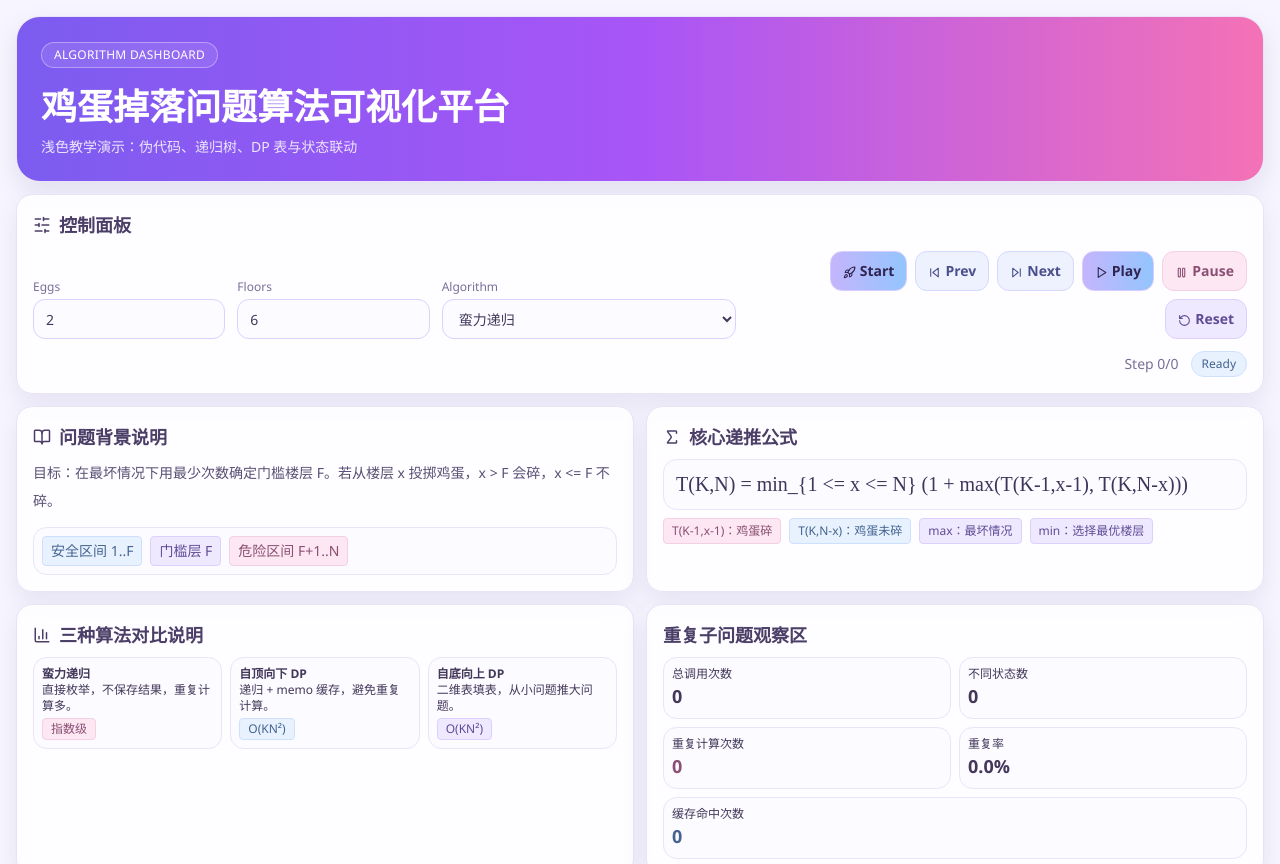
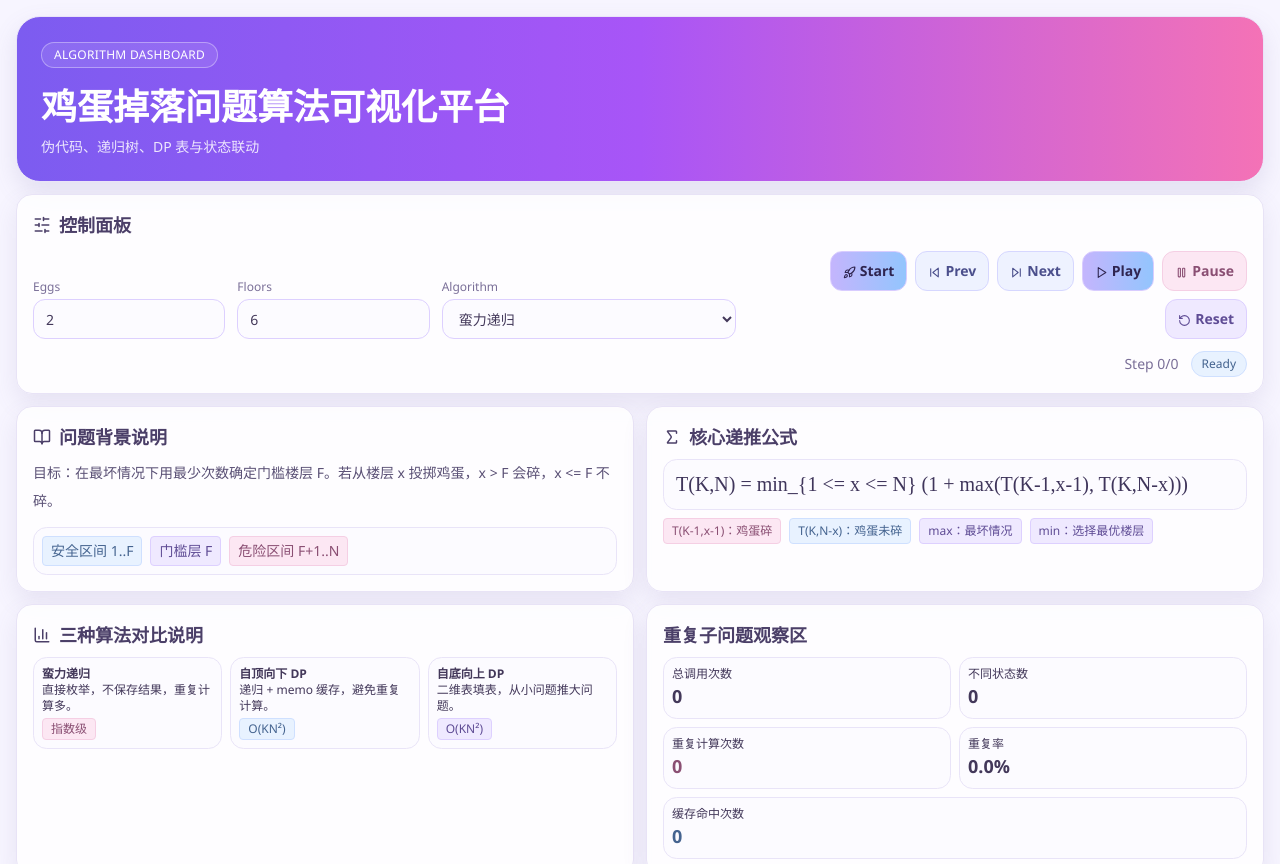
Before and after one commit to Jihongying0909/test4-demo, a React (Vite) app: page / in a window 1280 px wide. Shown: the top 864 px of the page. Built offline with nearby package versions, Linux system fonts and the light colour scheme.

Commit message:
update1641

```diff
--- a/src/components/ControlPanel.tsx
+++ b/src/components/ControlPanel.tsx
@@ -36,7 +36,7 @@ export default function ControlPanel(p: Props) {
       <div className="rounded-3xl p-6 border border-[#e9e4f8] shadow-[0_10px_24px_rgba(114,102,158,0.15)] bg-gradient-to-r from-[#7c5cf0] via-[#a855f7] to-[#f472b6] text-white">
         <div className="inline-flex px-3 py-1 rounded-full border border-white/35 text-xs tracking-wide mb-4 bg-white/10">ALGORITHM DASHBOARD</div>
         <h1 className="text-4xl font-bold leading-tight">鸡蛋掉落问题算法可视化平台</h1>
-        <p className="text-white/85 mt-2 text-sm">浅色教学演示：伪代码、递归树、DP 表与状态联动</p>
+        <p className="text-white/85 mt-2 text-sm">伪代码、递归树、DP 表与状态联动</p>
       </div>
 
       <div className="warm-card rounded-3xl p-4">
```
Also changed, not shown: 2 other files (tests, documents, lock files or other folders).
